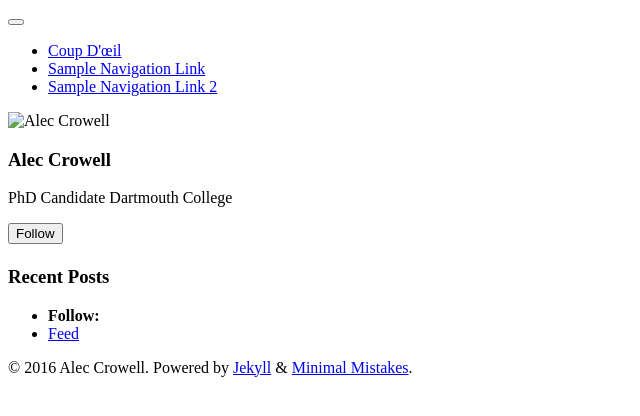
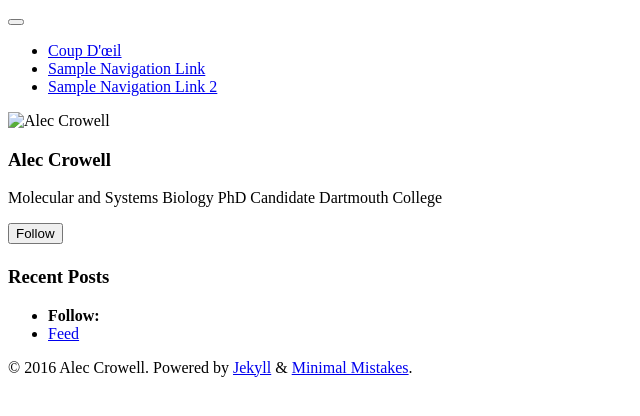
Before and after one commit to aleccrowell/aleccrowell.github.io, a Jekyll site: the page built from index.html, in a window 1280 px wide. Shown: the top 416 px of the page, without its empty margins (0-640 px from the left). Built offline with Jekyll 4.4.1, drawn with Linux system fonts in a browser that asks for light colours; a script bundle is joined from its source files by our own code; the list of posts is cut into pages by our own code.

Commit message:
Update _config.yml

```diff
--- a/_config.yml
+++ b/_config.yml
@@ -79,7 +79,7 @@ analytics:
 author:
   name             : "Alec Crowell"
   avatar           : "bio-photo.jpg"
-  bio              : "PhD Candidate Dartmouth College"
+  bio              : "Molecular and Systems Biology PhD Candidate Dartmouth College"
   location         : "Hanover, NH"
   email            :
   uri              :
```
